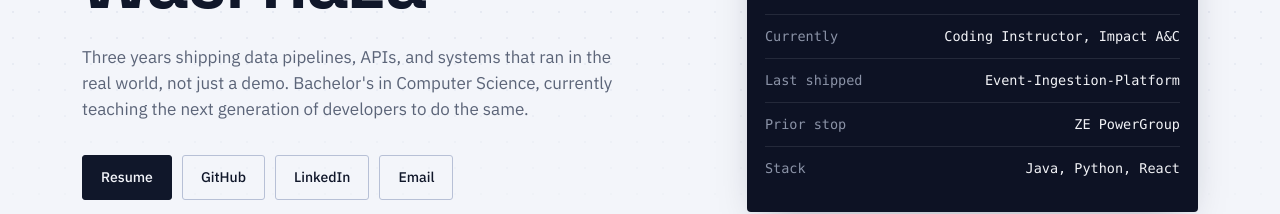
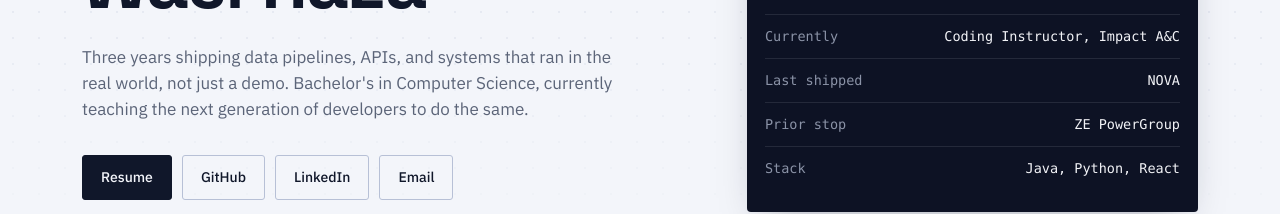
Before and after one commit to wasmiester/WasiWebsite2.0, a Next.js app: page / in a window 1280 px wide. Shown: the part 378-592 px from the top of the page. Built offline with nearby package versions, Linux system fonts and the light colour scheme; a web font is replaced by a local one.

Commit message:
Update status panel's 'Last shipped' to NOVA

```diff
--- a/src/app/page.tsx
+++ b/src/app/page.tsx
@@ -184,9 +184,7 @@ function StatusPanel() {
         </div>
         <div className={styles["status-row"]}>
           <span className={styles["status-key"]}>Last shipped</span>
-          <span className={styles["status-val"]}>
-            Event-Ingestion-Platform
-          </span>
+          <span className={styles["status-val"]}>NOVA</span>
         </div>
         <div className={styles["status-row"]}>
           <span className={styles["status-key"]}>Prior stop</span>
```
